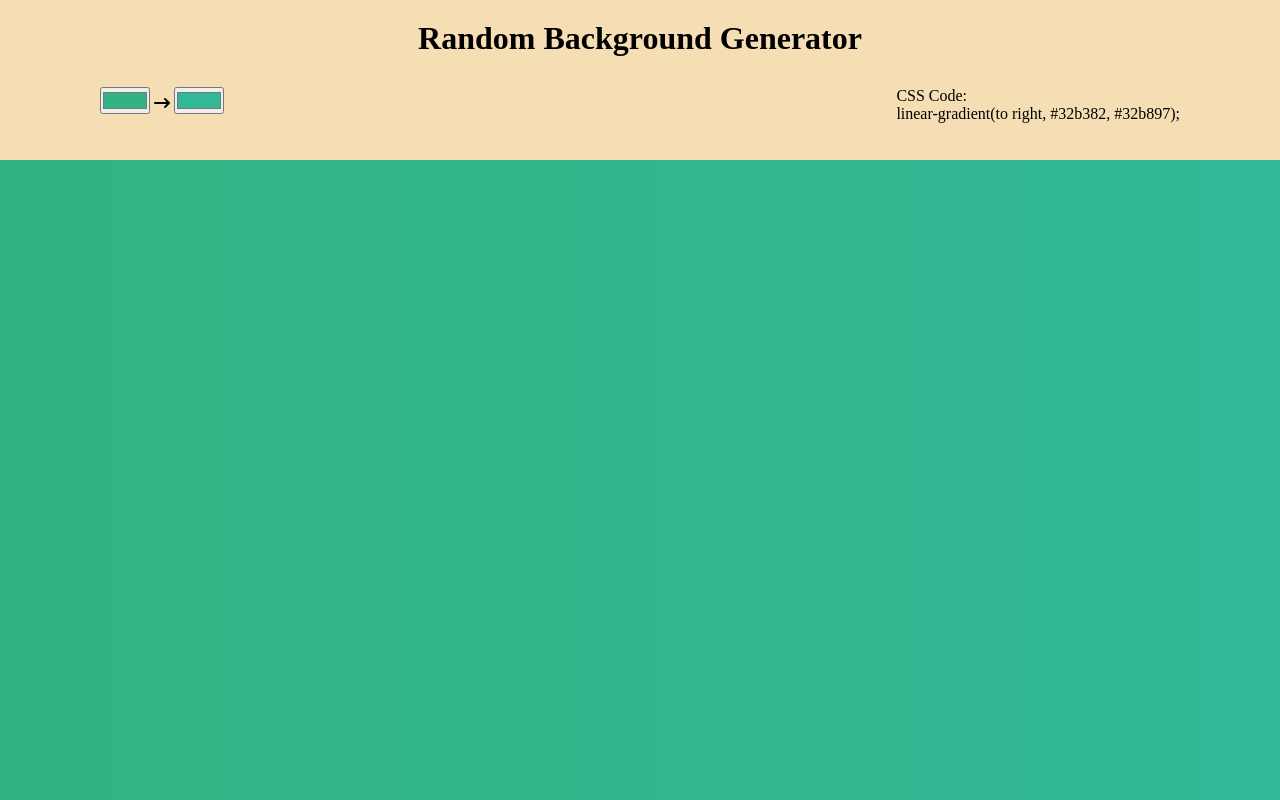
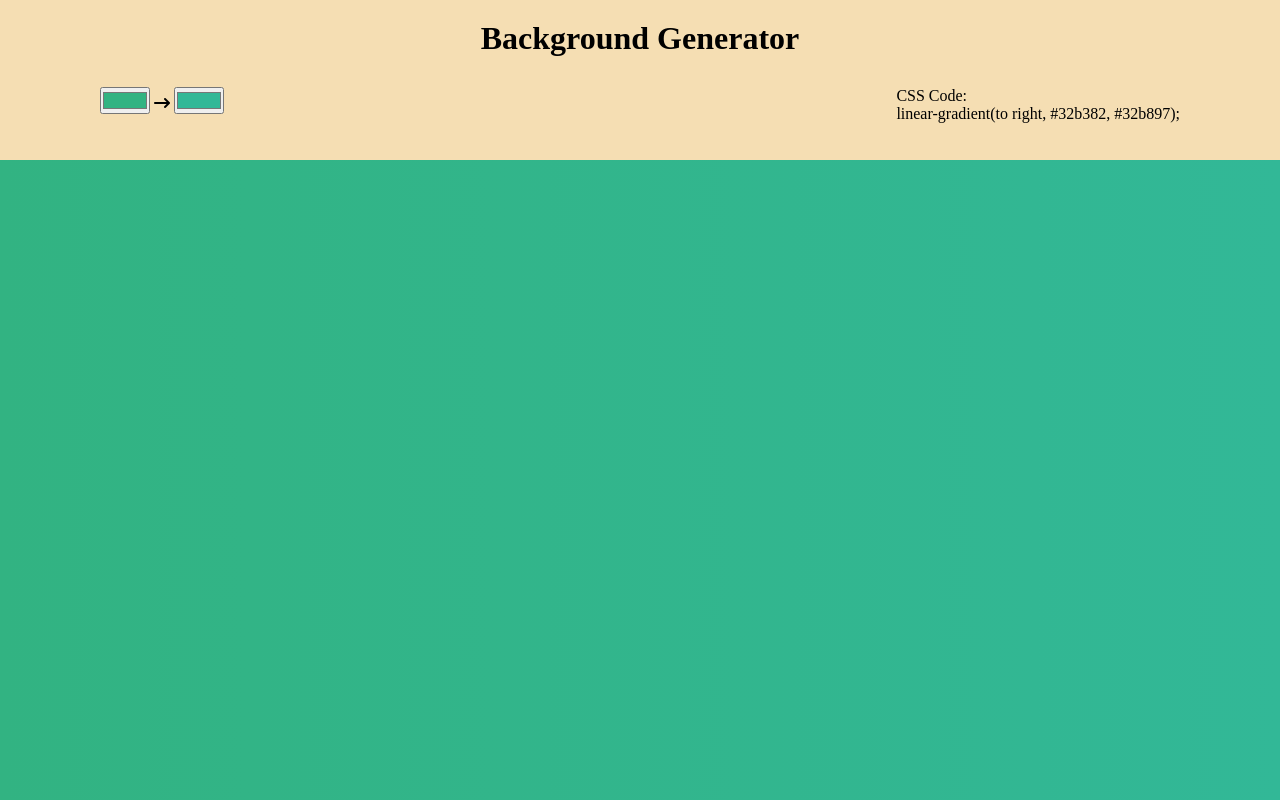
Before and after one commit to priyanshu0511/Background-Generator, a plain HTML site: page index.html in a window 1280 px wide. Drawn offline with Linux system fonts and the light colour scheme.

Commit message:
Update index.html

```diff
--- a/index.html
+++ b/index.html
@@ -10,7 +10,7 @@
 </head>
 <body>
     <header class="header">
-        <h1 class="heading">Random Background Generator</h1>
+        <h1 class="heading">Background Generator</h1>
         <div class="colourbox">
             <div class="colorinput">
                 <input type="color" id="color1" value="#32b382">
```
